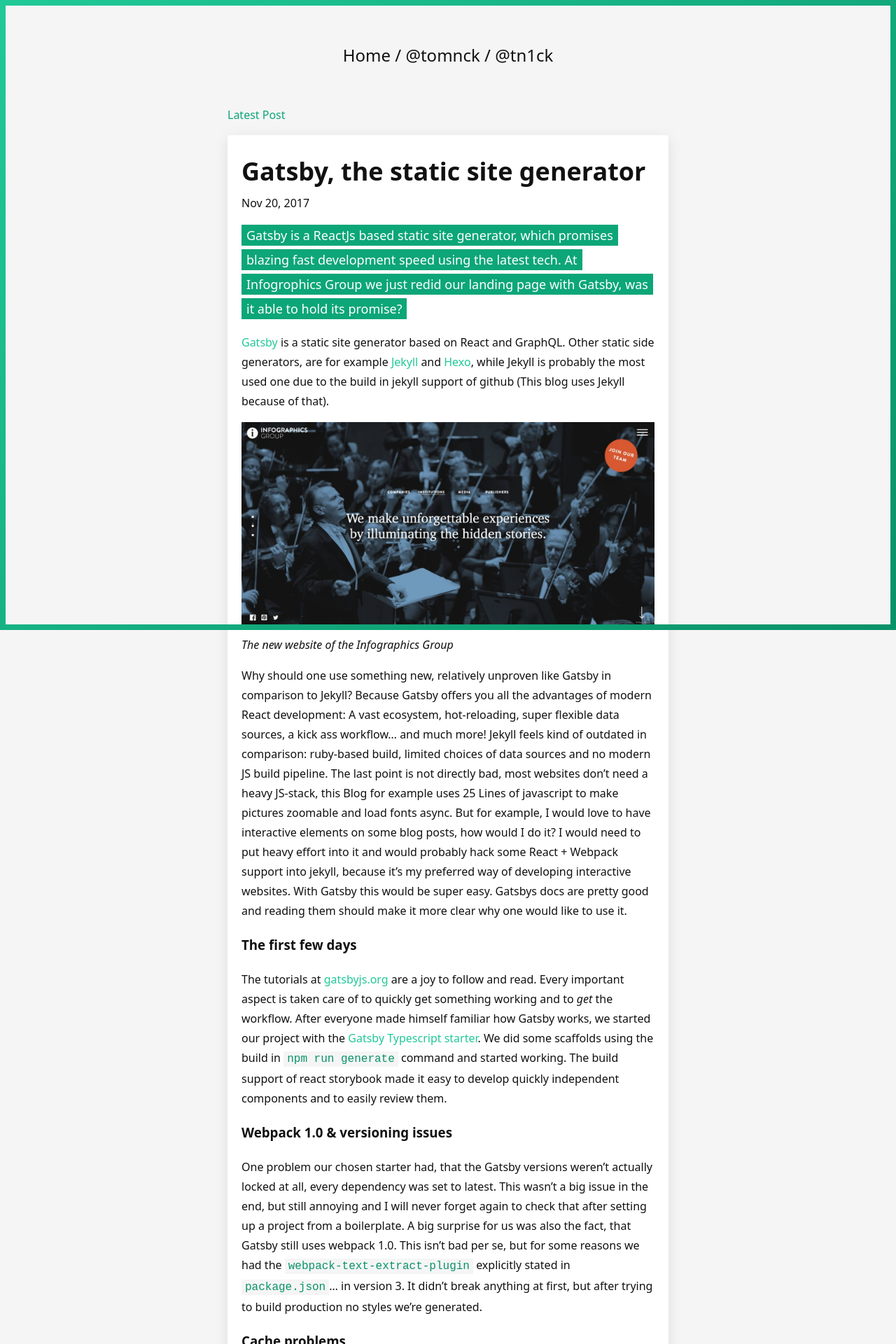
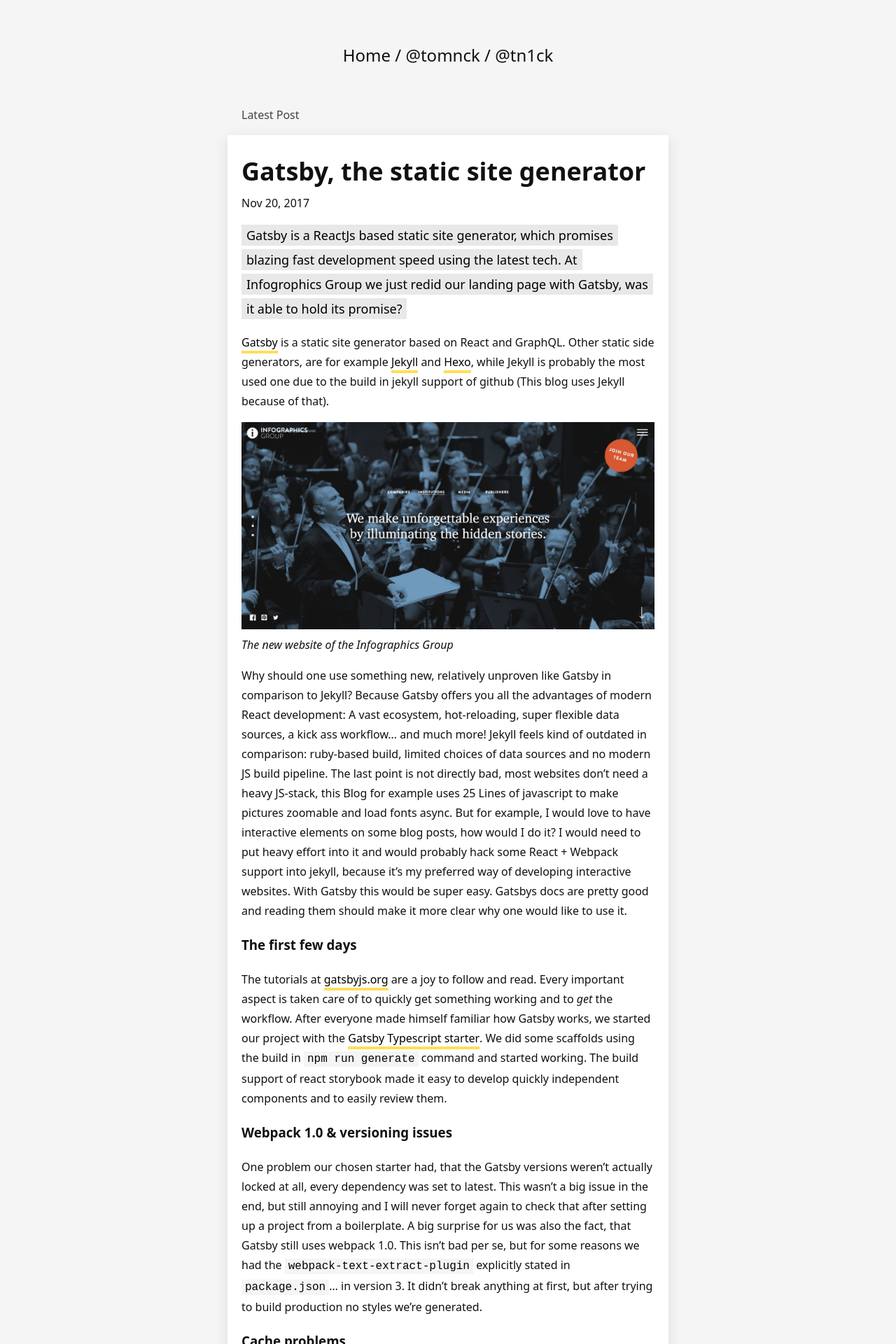
Before and after one commit to TN1ck/tomsblog, a Jekyll site: the page built from index.html, in a window 1280 px wide. Shown: the top 1920 px of the page at 70% size. Built offline with Jekyll 4.4.1, drawn with Linux system fonts in a browser that asks for light colours.

Commit message:
feat: nicer design

```diff
--- a/_includes/main.scss
+++ b/_includes/main.scss
@@ -36,9 +36,13 @@
 $color-teal8:      #099268;
 $color-green6:     #40c057;
 $color-base:       #111111;
-$color-brand-light: $color-teal5;
-$color-brand:      $color-teal7;
-$color-brand-dark: $color-teal8;
+$color-yellow: #ffdd59;
+$color-yellow-dark: #ffd32a;
+$color-yellow-very-dark: #ccae62;
+
+$color-brand-light: $color-yellow;
+$color-brand:      $color-yellow;
+$color-brand-dark: $color-yellow-very-dark;
 $text-color:       $color-base;
 
 $screen-xs: 480px;
@@ -85,7 +89,7 @@
 footer {
     display: block;
     color: white;
-    background-color: $color-brand;
+    background-color: $grey-color-dark;
     padding: $spacing-unit $spacing-unit;
     position: absolute;
     bottom: 0;
@@ -122,19 +126,19 @@
 $shadow-padding-horizontal: 7px;
 $shadow-padding-vertical: 3px;
 .brand-color-shadow {
-    color: white;
-    background-color: $color-brand;
+    color: black;
+    background-color: $grey-color-light;
     -webkit-box-decoration-break: clone;
     -ms-box-decoration-break: clone;
     -o-box-decoration-break: clone;
     box-decoration-break: clone;
-    box-shadow:  $shadow-padding-horizontal  0   0 $color-brand,
-                -$shadow-padding-horizontal  0   0 $color-brand,
-                -$shadow-padding-horizontal  $shadow-padding-vertical 0 $color-brand,
-                 $shadow-padding-horizontal  $shadow-padding-vertical 0 $color-brand,
+    box-shadow:  $shadow-padding-horizontal  0   0 $grey-color-light,
+                -$shadow-padding-horizontal  0   0 $grey-color-light,
+                -$shadow-padding-horizontal  $shadow-padding-vertical 0 $grey-color-light,
+                 $shadow-padding-horizontal  $shadow-padding-vertical 0 $grey-color-light,
                  // stop scss to evaluate this
-                -$shadow-padding-horizontal -#{$shadow-padding-vertical} 0 $color-brand,
-                 $shadow-padding-horizontal -#{$shadow-padding-vertical} 0 $color-brand;
+                -$shadow-padding-horizontal -#{$shadow-padding-vertical} 0 $grey-color-light,
+                 $shadow-padding-horizontal -#{$shadow-padding-vertical} 0 $grey-color-light;
 }
 
 //
@@ -154,6 +158,7 @@
         a {
             color: $color-base;
             text-decoration: none;
+
             &:hover {
                 text-decoration: underline;
             }
@@ -169,7 +174,8 @@
     margin-top: $spacing-unit / 2;
     margin-bottom: $spacing-unit / 2;
     &-url {
-        color: $color-brand;
+        margin-left: $spacing-unit / 1.5;
+        color: $grey-color-dark;
         text-decoration: none;
     }
 }
@@ -187,9 +193,36 @@
     padding: 0;
     > li {
         list-style-type: none;
+        margin: $spacing-unit / 4 0;
         a {
+            color: black;
             text-decoration: none;
-            color: $color-brand;
+            position: relative;
+            display: inline-block;
+            z-index: 3;
+
+            &:visited {
+                color: black;
+            }
+
+            &:hover {
+                &:before {
+                    height: 30px;
+                    top: 0px;
+                }
+            }
+
+            &:before {
+                z-index: -1;
+                transition: all 0.1s ease-in-out;
+                position: absolute;
+                display: block;
+                content: '';
+                height: 4px;
+                top: 1.6em;
+                background: $grey-color-light;
+                width: 100%;
+            }
         }
     }
 }
@@ -227,16 +260,39 @@
     img {
         max-width: 100%;
     }
+    p {
 
-    a {
-        color: $color-brand-light;
-        text-decoration: none;
-        &:visited {
-            color: $color-brand-dark;
-        }
+        a {
+            // background: $color-brand-light;
+            // padding: 3px 5px;
+            color: black;
+            text-decoration: none;
+            position: relative;
+            display: inline-block;
+            z-index: 3;
 
-        &:hover {
-            text-decoration: underline;
+            &:visited {
+                color: black;
+            }
+
+            &:hover {
+                &:before {
+                    height: 30px;
+                    top: 0px;
+                }
+            }
+
+            &:before {
+                z-index: -1;
+                transition: all 0.1s ease-in-out;
+                position: absolute;
+                display: block;
+                content: '';
+                height: 4px;
+                top: 1.6em;
+                background: $color-brand;
+                width: 100%;
+            }
         }
     }
 
@@ -399,22 +455,22 @@
     }
 }
 
-.color-frame {
-    position: fixed;
-    width: 100%;
-    height: 100vh;
-    pointer-events: none;
-    z-index: 99;
-    border: $color-frame-border solid $color-brand-light;
-    border-image: linear-gradient(135deg, #{$color-brand-light}, #{$color-brand-dark}) 1;
-    top: 0;
-}
+// .color-frame {
+//     position: fixed;
+//     width: 100%;
+//     height: 100vh;
+//     pointer-events: none;
+//     z-index: 99;
+//     border: $color-frame-border solid $grey-color;
+//     border-image: linear-gradient(135deg, #{$grey-color}, #{$grey-color}) 1;
+//     top: 0;
+// }
 
 /* css highlight */
 .highlighter-rouge {
     background: lighten($grey-color, 45%);
     padding: 2px 5px;
-    color: $color-brand-dark;
+    color: black;
 }
 
 .highlight  {
```
